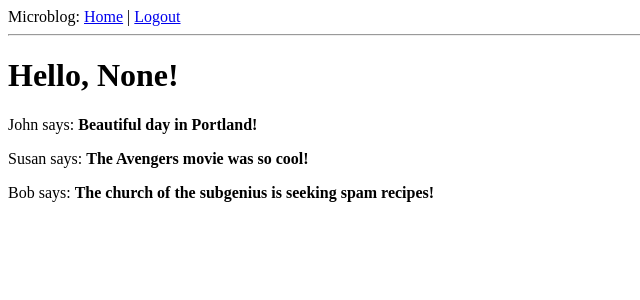
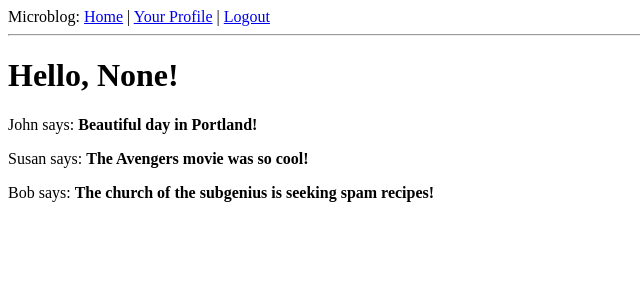
Before and after one commit to toasterbob/python, a Flask app: page / in a window 1280 px wide. Shown: the top 300 px of the page, without its empty margins (0-640 px from the left). Run offline with Flask 2, Linux system fonts and the light colour scheme; a user stored in the database is signed in.

Commit message:
profile link on base

```diff
--- a/Flask/Mega-Tutorial/microblog/app/templates/base.html
+++ b/Flask/Mega-Tutorial/microblog/app/templates/base.html
@@ -10,8 +10,10 @@
     <div>Microblog:
       <a href="/index">Home</a>
       {% if g.user.is_authenticated %}
-      | <a href="{{ url_for('logout') }}">Logout</a></div>
+      | <a href="{{ url_for('user', nickname=g.user.nickname) }}">Your Profile</a>
+      | <a href="{{ url_for('logout') }}">Logout</a>
       {% endif %}
+    </div>
       <!-- We just needed to check if we have a valid user set in g.user
       and if we do we just add the logout link. We have also used the
       opportunity to use url_for in our template. -->
```
